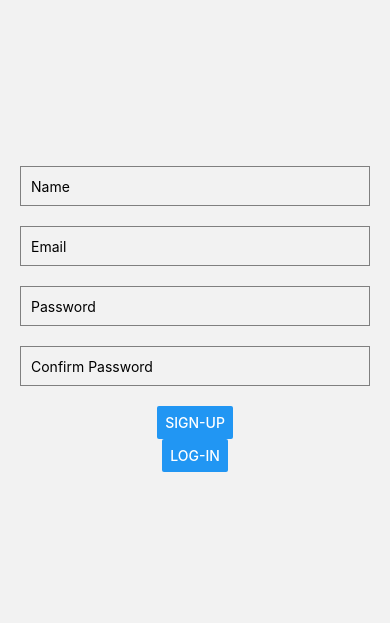
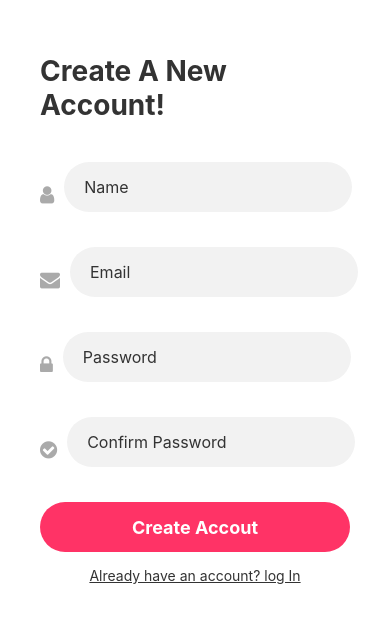
Before and after one commit to DawitSishu/EventPlanner, a React Native app: screen /Signup in a window 390 px wide. Shown: the part 103-726 px from the top of the page. Built offline with nearby package versions, Linux system fonts and the light colour scheme.

Commit message:
signup page styled

```diff
--- a/components/Login.js
+++ b/components/Login.js
@@ -63,7 +63,7 @@ const LoginScreen = ({ route }) => {
               <View style={styles.container}>
               <Text style={styles.title}>Welcome Back!</Text>
               <View style={styles.inputContainer}>
-                <Icon name="user" size={20} color="#aaa" style={styles.icon} />
+                <Icon name="envelope" size={20} color="#aaa" style={styles.icon} />
                 <TextInput
                   style={styles.input}
                   value={email}
@@ -142,12 +142,6 @@ const styles = StyleSheet.create({
     fontSize: 18,
     fontWeight: 'bold',
   },
-  forgotPasswordText: {
-    color: '#888',
-    fontSize: 14,
-    marginBottom: 15,
-    textDecorationLine: 'underline',
-  },
   signupText: {
     color: '#333',
     fontSize: 14,
--- a/components/SignUp.js
+++ b/components/SignUp.js
@@ -1,6 +1,8 @@
 import React, { useState } from 'react';
-import { View, TextInput, Button, ActivityIndicator,StyleSheet, Alert } from 'react-native';
+import { View, TextInput, ActivityIndicator,StyleSheet, Alert } from 'react-native';
 import { useNavigation } from '@react-navigation/native';
+import Icon from 'react-native-vector-icons/FontAwesome';
+import {  TouchableOpacity, Text } from 'react-native';
 
 
 
@@ -59,24 +61,34 @@ const SignupScreen = ({ route }) => {
   };
 
   return (
-    <View style={styles.container}>
-        {loading ? (
-            <ActivityIndicator size="large" color="blue" />
+
+        loading ? (
+              <View style={styles.container}>
+                <ActivityIndicator size="large" color="blue" />
+              </View>
             )   : (
-                <>
+              <View style={styles.container}>
+                <Text style={styles.title}>Create A New Account!</Text>
+                <View style={styles.inputContainer}>
+                <Icon name="user" size={20} color="#aaa" style={styles.icon} />
                      <TextInput
                         placeholder="Name"
                         value={displayName}
                         onChangeText={setDisplayName}
                         style={styles.input}
                         />
+                </View>
+                <View style={styles.inputContainer}>
+                <Icon name="envelope" size={20} color="#aaa" style={styles.icon} />
                     <TextInput
                         placeholder="Email"
                         value={email}
                         onChangeText={setEmail}
                         style={styles.input}
                     />
-
+                </View>
+                <View style={styles.inputContainer}>
+                <Icon name="lock" size={20} color="#aaa" style={styles.icon} />
                     <TextInput
                         placeholder="Password"
                         value={password}
@@ -84,20 +96,28 @@ const SignupScreen = ({ route }) => {
                         secureTextEntry
                         style={styles.input}
                     />
+                </View>
+                <View style={styles.inputContainer}>
+                <Icon name="check-circle" size={20} color="#aaa" style={styles.icon} />
                     <TextInput
                         style={styles.input}
                         secureTextEntry
                         placeholder="Confirm Password"
                         value={confirmPassword}
                         onChangeText={setConfirmPassword}
-      />
-      <Button title="Sign-Up" onPress={handleSignup} />
-      <Button title="Log-In" onPress={goLogIn} />
-                </>
+                      />
+              </View>
+              <TouchableOpacity style={styles.button} onPress={handleSignup} >
+                <Text style={styles.buttonText}>Create Accout</Text>
+              </TouchableOpacity>
+              <TouchableOpacity onPress={goLogIn}>
+                <Text style={styles.signupText}>Already have an account? log In</Text>
+              </TouchableOpacity>
+            {/* <Button title="Sign-Up" onPress={handleSignup} /> */}
+            {/* <Button title="Log-In" onPress={goLogIn} /> */}
+            </View>
             )
-        }
 
-    </View>
   );
 };
 
@@ -106,15 +126,52 @@ const styles = StyleSheet.create({
     flex: 1,
     justifyContent: 'center',
     alignItems: 'center',
-    paddingHorizontal: 20,
+    backgroundColor: '#fff',
+    paddingHorizontal: 40,
+  },
+  title: {
+    fontSize: 28,
+    fontWeight: 'bold',
+    marginBottom: 40,
+    color: '#333',
+  },
+  inputContainer: {
+    width: '100%',
+    flexDirection: 'row',
+    alignItems: 'center',
+    marginBottom: 20,
+  },
+  icon: {
+    marginRight: 10,
   },
   input: {
+    flex: 1,
+    height: 50,
+    borderRadius: 25,
+    backgroundColor: '#f2f2f2',
+    marginBottom: 15,
+    paddingHorizontal: 20,
+    fontSize: 16,
+    color: '#333',
+  },
+  button: {
     width: '100%',
-    height: 40,
-    borderWidth: 1,
-    borderColor: 'gray',
-    marginBottom: 20,
-    paddingHorizontal: 10,
+    height: 50,
+    borderRadius: 25,
+    backgroundColor: '#ff3366',
+    justifyContent: 'center',
+    alignItems: 'center',
+    marginBottom: 15,
+  },
+  buttonText: {
+    color: '#fff',
+    fontSize: 18,
+    fontWeight: 'bold',
+  },
+  signupText: {
+    color: '#333',
+    fontSize: 14,
+    textDecorationLine: 'underline',
   },
 });
 
```
